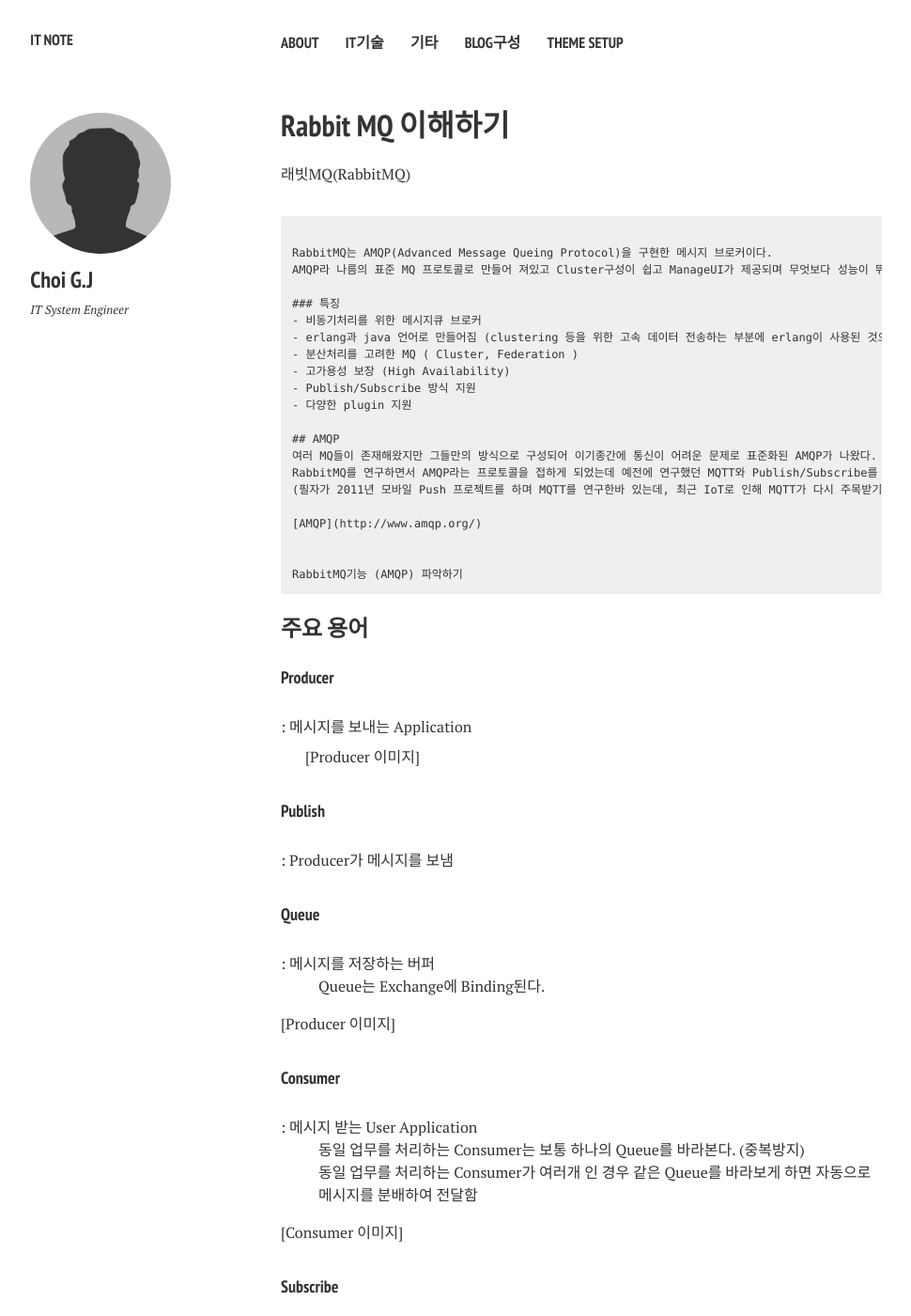
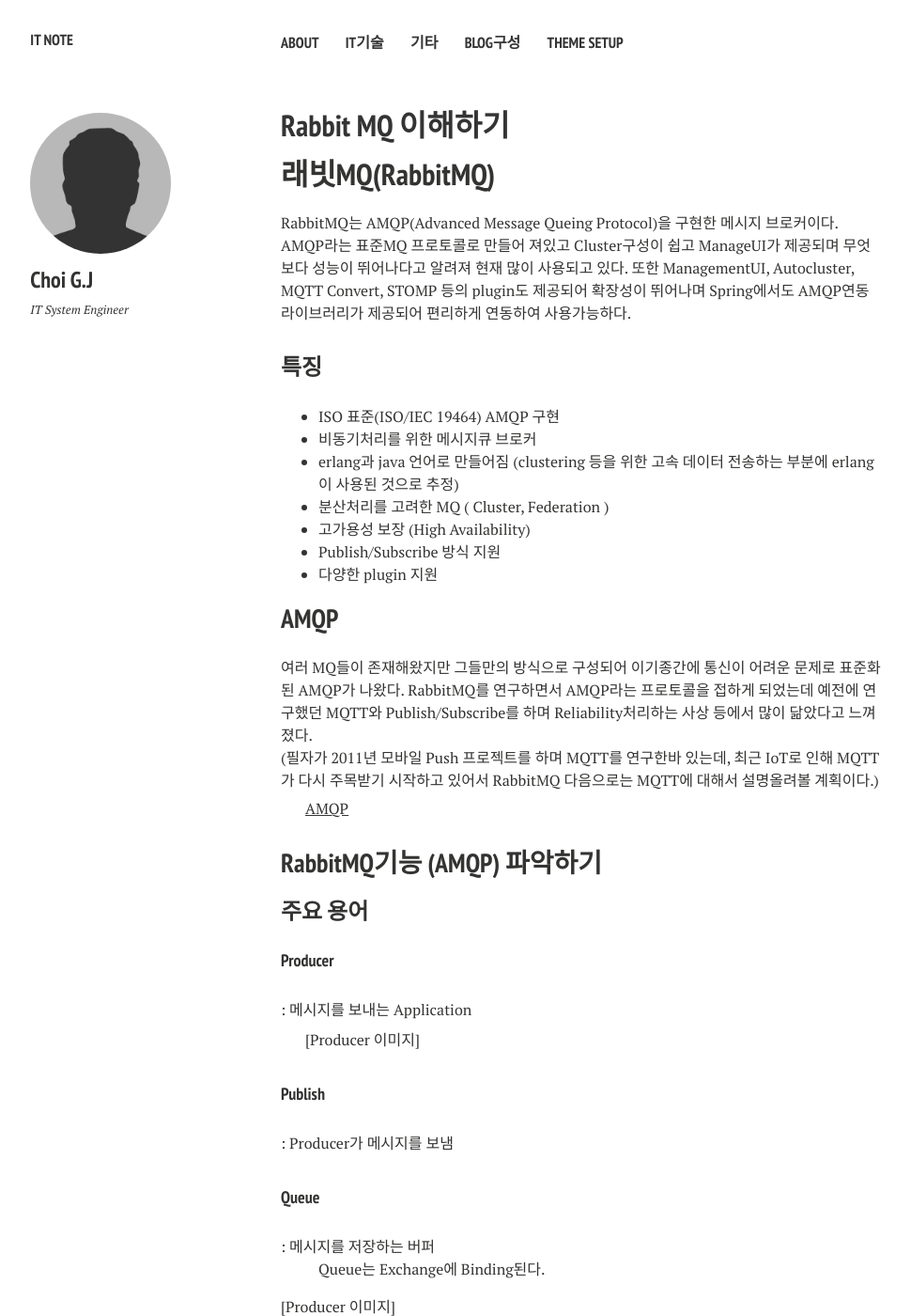
Before and after one commit to gjchoi/gjchoi.github.io, a Jekyll site: the page built from _posts/2016-02-27-rabbit-mq-이해하기.md, in a window 1280 px wide and 1400 px high. Shown: the whole window at 94% size, without its empty margins (21-991 px from the left). Built offline with Jekyll 4.4.1, drawn with Linux system fonts in a browser that asks for light colours; nearby versions of some CDN libraries; comment, search, counter and statistics services are not loaded.

Commit message:
Update 2016-02-27-rabbit-mq-이해하기.md

```diff
--- a/_posts/2016-02-27-rabbit-mq-이해하기.md
+++ b/_posts/2016-02-27-rabbit-mq-이해하기.md
@@ -9,12 +9,13 @@ category : tech
 ---
 
 래빗MQ(RabbitMQ)
-~~~~~~~
+===========
 
 RabbitMQ는 AMQP(Advanced Message Queing Protocol)을 구현한 메시지 브로커이다.
-AMQP라 나름의 표준 MQ 프로토콜로 만들어 져있고 Cluster구성이 쉽고 ManageUI가 제공되며 무엇보다 성능이 뛰어나다고 알려져 현재 많이 사용되고 있다. 또한 ManagementUI, Autocluster, MQTT Convert, STOMP 등의 plugin도 제공되어 확장성이 뛰어나며 Spring에서도 AMQP연동 라이브러리가 제공되어 편리하게 연동하여 사용가능하다.
+AMQP라는 표준MQ 프로토콜로 만들어 져있고 Cluster구성이 쉽고 ManageUI가 제공되며 무엇보다 성능이 뛰어나다고 알려져 현재 많이 사용되고 있다. 또한 ManagementUI, Autocluster, MQTT Convert, STOMP 등의 plugin도 제공되어 확장성이 뛰어나며 Spring에서도 AMQP연동 라이브러리가 제공되어 편리하게 연동하여 사용가능하다.
 
 ### 특징
+- ISO 표준(ISO/IEC 19464) AMQP 구현
 - 비동기처리를 위한 메시지큐 브로커
 - erlang과 java 언어로 만들어짐 (clustering 등을 위한 고속 데이터 전송하는 부분에 erlang이 사용된 것으로 추정)
 - 분산처리를 고려한 MQ ( Cluster, Federation )
@@ -25,13 +26,14 @@ AMQP라 나름의 표준 MQ 프로토콜로 만들어 져있고 Cluster구성이
 ## AMQP
 여러 MQ들이 존재해왔지만 그들만의 방식으로 구성되어 이기종간에 통신이 어려운 문제로 표준화된 AMQP가 나왔다.
 RabbitMQ를 연구하면서 AMQP라는 프로토콜을 접하게 되었는데 예전에 연구했던 MQTT와 Publish/Subscribe를 하며 Reliability처리하는 사상 등에서 많이 닮았다고 느껴졌다.
-(필자가 2011년 모바일 Push 프로젝트를 하며 MQTT를 연구한바 있는데, 최근 IoT로 인해 MQTT가 다시 주목받기 시작하고 있어서 RabbitMQ에는 MQTT에 대해서 설명올려볼 계획이다.)
+(필자가 2011년 모바일 Push 프로젝트를 하며 MQTT를 연구한바 있는데, 최근 IoT로 인해 MQTT가 다시 주목받기 시작하고 있어서 RabbitMQ 다음으로는 MQTT에 대해서 설명올려볼 계획이다.)
 
 [AMQP](http://www.amqp.org/)
 
 
+
 RabbitMQ기능 (AMQP) 파악하기
-~~~~~~~
+-----------
 
 ### 주요 용어
 
```
